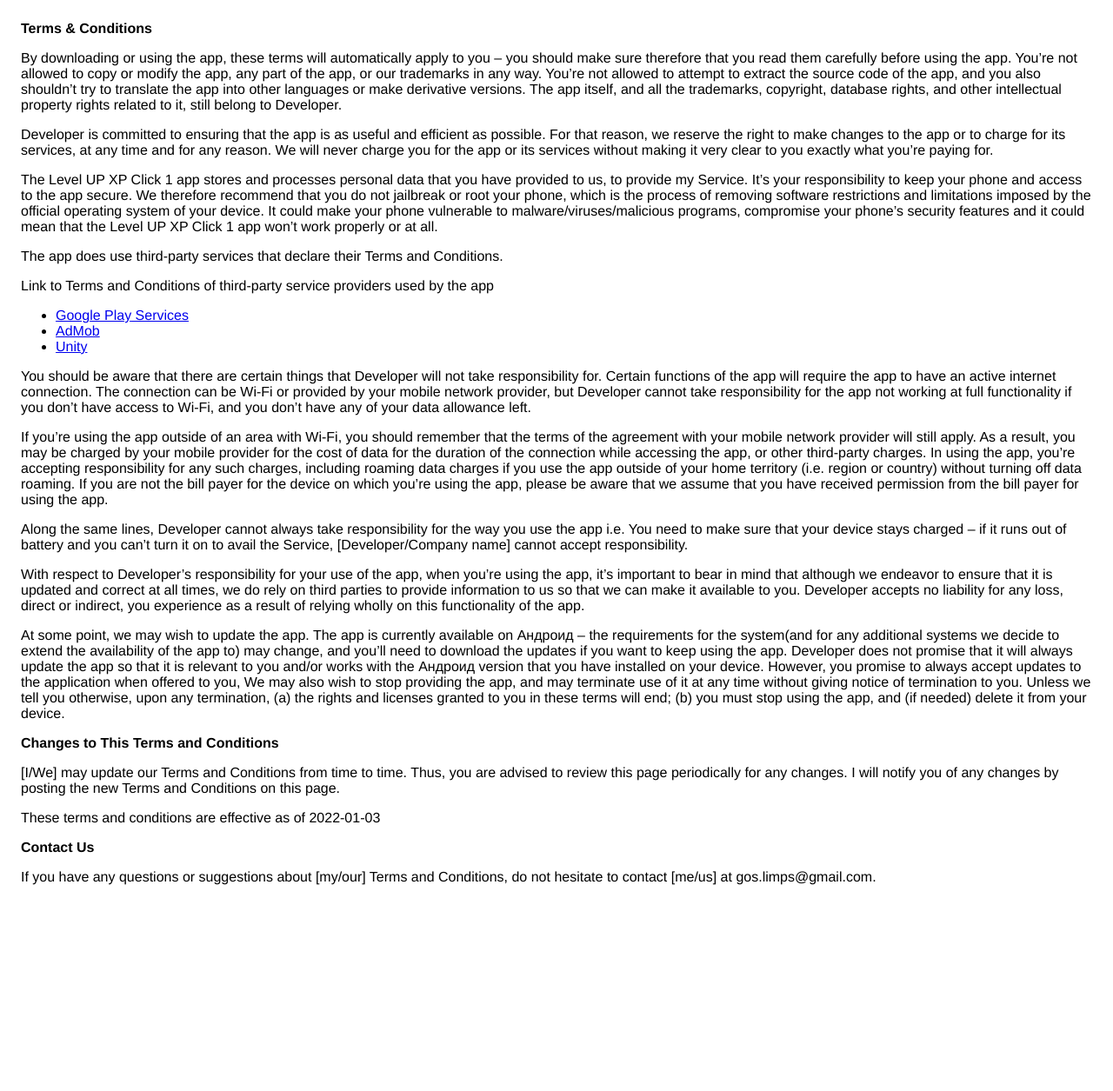
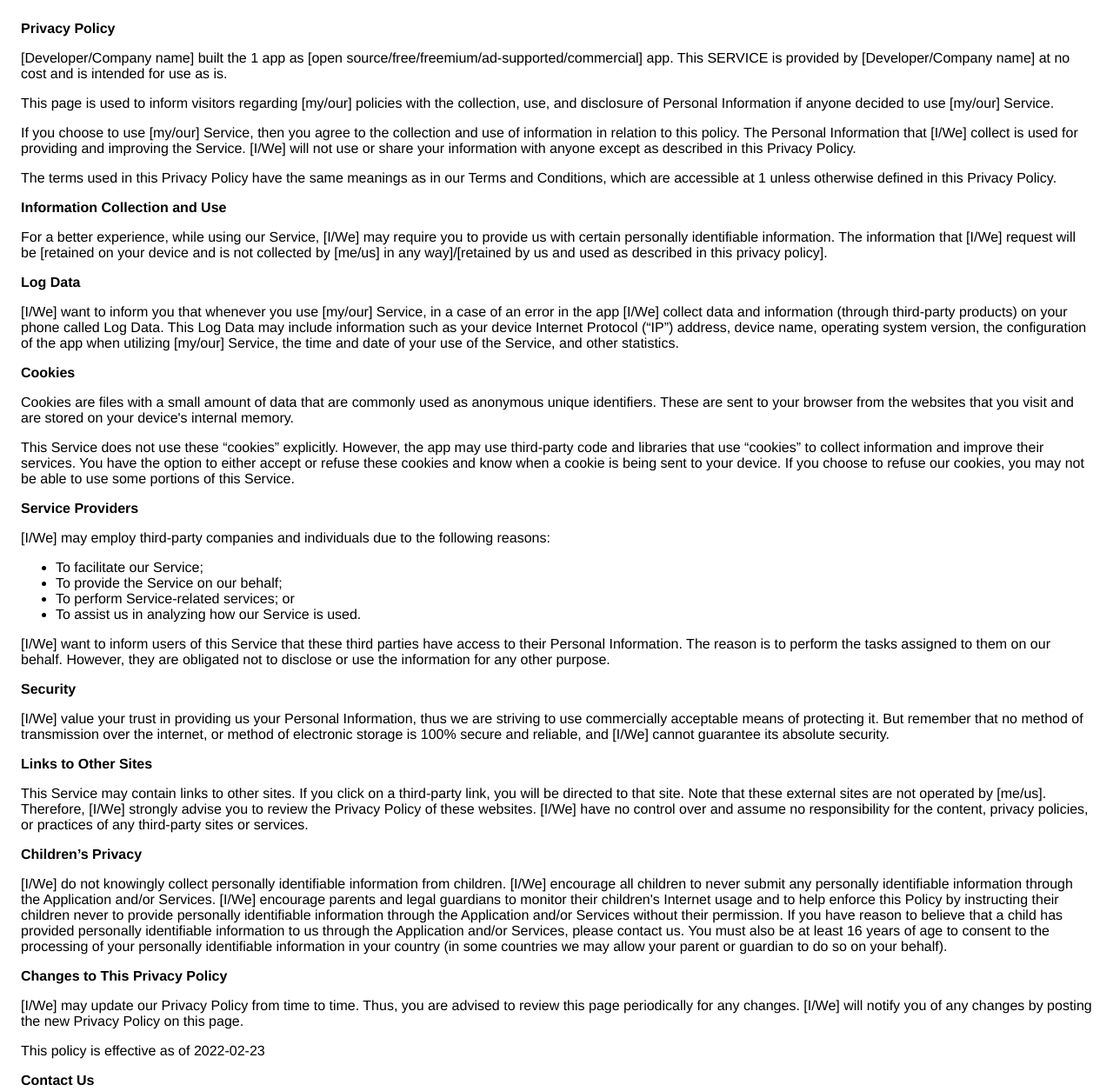
Before and after one commit to GosLimps/goslimps.github.io, a plain HTML site: page termsconditions.html in a window 1280 px wide. Shown: the top 1255 px of the page at 87% size. Before the commit the page ends 1058 px from the top, so only its background shows below. Drawn offline with Linux system fonts and the light colour scheme.

Commit message:
Update termsconditions.html

```diff
--- a/termsconditions.html
+++ b/termsconditions.html
@@ -3,111 +3,104 @@
     <head>
       <meta charset='utf-8'>
       <meta name='viewport' content='width=device-width'>
-      <title>Terms &amp; Conditions</title>
+      <title>Privacy Policy</title>
       <style> body { font-family: 'Helvetica Neue', Helvetica, Arial, sans-serif; padding:1em; } </style>
     </head>
     <body>
-    <strong>Terms &amp; Conditions</strong> <p>
-                  By downloading or using the app, these terms will
-                  automatically apply to you – you should make sure therefore
-                  that you read them carefully before using the app. You’re not
-                  allowed to copy or modify the app, any part of the app, or
-                  our trademarks in any way. You’re not allowed to attempt to
-                  extract the source code of the app, and you also shouldn’t try
-                  to translate the app into other languages or make derivative
-                  versions. The app itself, and all the trademarks, copyright,
-                  database rights, and other intellectual property rights related
-                  to it, still belong to Developer.
+    <strong>Privacy Policy</strong> <p>
+                  [Developer/Company name] built the 1 app as
+                  [open source/free/freemium/ad-supported/commercial] app. This SERVICE is provided by
+                  [Developer/Company name] at no cost and is intended for use as
+                  is.
                 </p> <p>
-                  Developer is committed to ensuring that the app is
-                  as useful and efficient as possible. For that reason, we
-                  reserve the right to make changes to the app or to charge for
-                  its services, at any time and for any reason. We will never
-                  charge you for the app or its services without making it very
-                  clear to you exactly what you’re paying for.
+                  This page is used to inform visitors regarding [my/our]
+                  policies with the collection, use, and disclosure of Personal
+                  Information if anyone decided to use [my/our] Service.
                 </p> <p>
-                  The Level UP XP Click 1 app stores and processes personal data that
-                  you have provided to us, to provide my
-                  Service. It’s your responsibility to keep your phone and
-                  access to the app secure. We therefore recommend that you do
-                  not jailbreak or root your phone, which is the process of
-                  removing software restrictions and limitations imposed by the
-                  official operating system of your device. It could make your
-                  phone vulnerable to malware/viruses/malicious programs,
-                  compromise your phone’s security features and it could mean
-                  that the Level UP XP Click 1 app won’t work properly or at all.
-                </p> <div><p>
-                    The app does use third-party services that declare their
-                    Terms and Conditions.
-                  </p> <p>
-                    Link to Terms and Conditions of third-party service
-                    providers used by the app
-                  </p> <ul><li><a href="https://policies.google.com/terms" target="_blank" rel="noopener noreferrer">Google Play Services</a></li><li><a href="https://developers.google.com/admob/terms" target="_blank" rel="noopener noreferrer">AdMob</a></li><!----><!----><!----><!----><!----><!----><!----><!----><!----><li><a href="https://unity3d.com/legal/terms-of-service" target="_blank" rel="noopener noreferrer">Unity</a></li><!----><!----><!----><!----><!----><!----><!----><!----><!----><!----><!----><!----><!----><!----><!----></ul></div> <p>
-                  You should be aware that there are certain things that
-                  Developer will not take responsibility for. Certain
-                  functions of the app will require the app to have an active
-                  internet connection. The connection can be Wi-Fi or provided
-                  by your mobile network provider, but Developer
-                  cannot take responsibility for the app not working at full
-                  functionality if you don’t have access to Wi-Fi, and you don’t
-                  have any of your data allowance left.
-                </p> <p></p> <p>
-                  If you’re using the app outside of an area with Wi-Fi, you
-                  should remember that the terms of the agreement with your
-                  mobile network provider will still apply. As a result, you may
-                  be charged by your mobile provider for the cost of data for
-                  the duration of the connection while accessing the app, or
-                  other third-party charges. In using the app, you’re accepting
-                  responsibility for any such charges, including roaming data
-                  charges if you use the app outside of your home territory
-                  (i.e. region or country) without turning off data roaming. If
-                  you are not the bill payer for the device on which you’re
-                  using the app, please be aware that we assume that you have
-                  received permission from the bill payer for using the app.
+                  If you choose to use [my/our] Service, then you agree to
+                  the collection and use of information in relation to this
+                  policy. The Personal Information that [I/We] collect is
+                  used for providing and improving the Service. [I/We] will not use or share your information with
+                  anyone except as described in this Privacy Policy.
                 </p> <p>
-                  Along the same lines, Developer cannot always take
-                  responsibility for the way you use the app i.e. You need to
-                  make sure that your device stays charged – if it runs out of
-                  battery and you can’t turn it on to avail the Service,
-                  [Developer/Company name] cannot accept responsibility.
+                  The terms used in this Privacy Policy have the same meanings
+                  as in our Terms and Conditions, which are accessible at
+                  1 unless otherwise defined in this Privacy Policy.
+                </p> <p><strong>Information Collection and Use</strong></p> <p>
+                  For a better experience, while using our Service, [I/We]
+                  may require you to provide us with certain personally
+                  identifiable information. The information that
+                  [I/We] request will be [retained on your device and is not collected by [me/us] in any way]/[retained by us and used as described in this privacy policy].
+                </p> <!----> <p><strong>Log Data</strong></p> <p>
+                  [I/We] want to inform you that whenever you
+                  use [my/our] Service, in a case of an error in the app
+                  [I/We] collect data and information (through third-party
+                  products) on your phone called Log Data. This Log Data may
+                  include information such as your device Internet Protocol
+                  (“IP”) address, device name, operating system version, the
+                  configuration of the app when utilizing [my/our] Service,
+                  the time and date of your use of the Service, and other
+                  statistics.
+                </p> <p><strong>Cookies</strong></p> <p>
+                  Cookies are files with a small amount of data that are
+                  commonly used as anonymous unique identifiers. These are sent
+                  to your browser from the websites that you visit and are
+                  stored on your device's internal memory.
                 </p> <p>
-                  With respect to Developer’s responsibility for your
-                  use of the app, when you’re using the app, it’s important to
-                  bear in mind that although we endeavor to ensure that it is
-                  updated and correct at all times, we do rely on third parties
-                  to provide information to us so that we can make it available
-                  to you. Developer accepts no liability for any
-                  loss, direct or indirect, you experience as a result of
-                  relying wholly on this functionality of the app.
-                </p> <p>
-                  At some point, we may wish to update the app. The app is
-                  currently available on Андроид – the requirements for the
-                  system(and for any additional systems we
-                  decide to extend the availability of the app to) may change,
-                  and you’ll need to download the updates if you want to keep
-                  using the app. Developer does not promise that it
-                  will always update the app so that it is relevant to you
-                  and/or works with the Андроид version that you have
-                  installed on your device. However, you promise to always
-                  accept updates to the application when offered to you, We may
-                  also wish to stop providing the app, and may terminate use of
-                  it at any time without giving notice of termination to you.
-                  Unless we tell you otherwise, upon any termination, (a) the
-                  rights and licenses granted to you in these terms will end;
-                  (b) you must stop using the app, and (if needed) delete it
-                  from your device.
-                </p> <p><strong>Changes to This Terms and Conditions</strong></p> <p>
-                  [I/We] may update our Terms and Conditions
-                  from time to time. Thus, you are advised to review this page
-                  periodically for any changes. I will
-                  notify you of any changes by posting the new Terms and
-                  Conditions on this page.
-                </p> <p>
-                  These terms and conditions are effective as of 2022-01-03
-                </p> <p><strong>Contact Us</strong></p> <p>
+                  This Service does not use these “cookies” explicitly. However,
+                  the app may use third-party code and libraries that use
+                  “cookies” to collect information and improve their services.
+                  You have the option to either accept or refuse these cookies
+                  and know when a cookie is being sent to your device. If you
+                  choose to refuse our cookies, you may not be able to use some
+                  portions of this Service.
+                </p> <p><strong>Service Providers</strong></p> <p>
+                  [I/We] may employ third-party companies and
+                  individuals due to the following reasons:
+                </p> <ul><li>To facilitate our Service;</li> <li>To provide the Service on our behalf;</li> <li>To perform Service-related services; or</li> <li>To assist us in analyzing how our Service is used.</li></ul> <p>
+                  [I/We] want to inform users of this Service
+                  that these third parties have access to their Personal
+                  Information. The reason is to perform the tasks assigned to
+                  them on our behalf. However, they are obligated not to
+                  disclose or use the information for any other purpose.
+                </p> <p><strong>Security</strong></p> <p>
+                  [I/We] value your trust in providing us your
+                  Personal Information, thus we are striving to use commercially
+                  acceptable means of protecting it. But remember that no method
+                  of transmission over the internet, or method of electronic
+                  storage is 100% secure and reliable, and [I/We] cannot
+                  guarantee its absolute security.
+                </p> <p><strong>Links to Other Sites</strong></p> <p>
+                  This Service may contain links to other sites. If you click on
+                  a third-party link, you will be directed to that site. Note
+                  that these external sites are not operated by [me/us].
+                  Therefore, [I/We] strongly advise you to review the
+                  Privacy Policy of these websites. [I/We] have
+                  no control over and assume no responsibility for the content,
+                  privacy policies, or practices of any third-party sites or
+                  services.
+                </p> <p><strong>Children’s Privacy</strong></p> <!----> <div><p>
+                    [I/We] do not knowingly collect personally
+                    identifiable information from children. [I/We]
+                    encourage all children to never submit any personally
+                    identifiable information through
+                    the Application and/or Services.
+                    [I/We] encourage parents and legal guardians to monitor
+                    their children's Internet usage and to help enforce this Policy by instructing
+                    their children never to provide personally identifiable information through the Application and/or Services without their permission. If you have reason to believe that a child
+                    has provided personally identifiable information to us through the Application and/or Services,
+                    please contact us. You must also be at least 16 years of age to consent to the processing
+                    of your personally identifiable information in your country (in some countries we may allow your parent
+                    or guardian to do so on your behalf).
+                  </p></div> <p><strong>Changes to This Privacy Policy</strong></p> <p>
+                  [I/We] may update our Privacy Policy from
+                  time to time. Thus, you are advised to review this page
+                  periodically for any changes. [I/We] will
+                  notify you of any changes by posting the new Privacy Policy on
+                  this page.
+                </p> <p>This policy is effective as of 2022-02-23</p> <p><strong>Contact Us</strong></p> <p>
                   If you have any questions or suggestions about [my/our]
-                  Terms and Conditions, do not hesitate to contact [me/us]
-                  at gos.limps@gmail.com.
-
+                  Privacy Policy, do not hesitate to contact [me/us] at gos.limps@gmail.com.
+                </p> <p>This privacy policy page was created at <a href="https://privacypolicytemplate.net" target="_blank" rel="noopener noreferrer">privacypolicytemplate.net </a>and modified/generated by <a href="https://app-privacy-policy-generator.nisrulz.com/" target="_blank" rel="noopener noreferrer">App Privacy Policy Generator</a></p>
     </body>
     </html>
```
